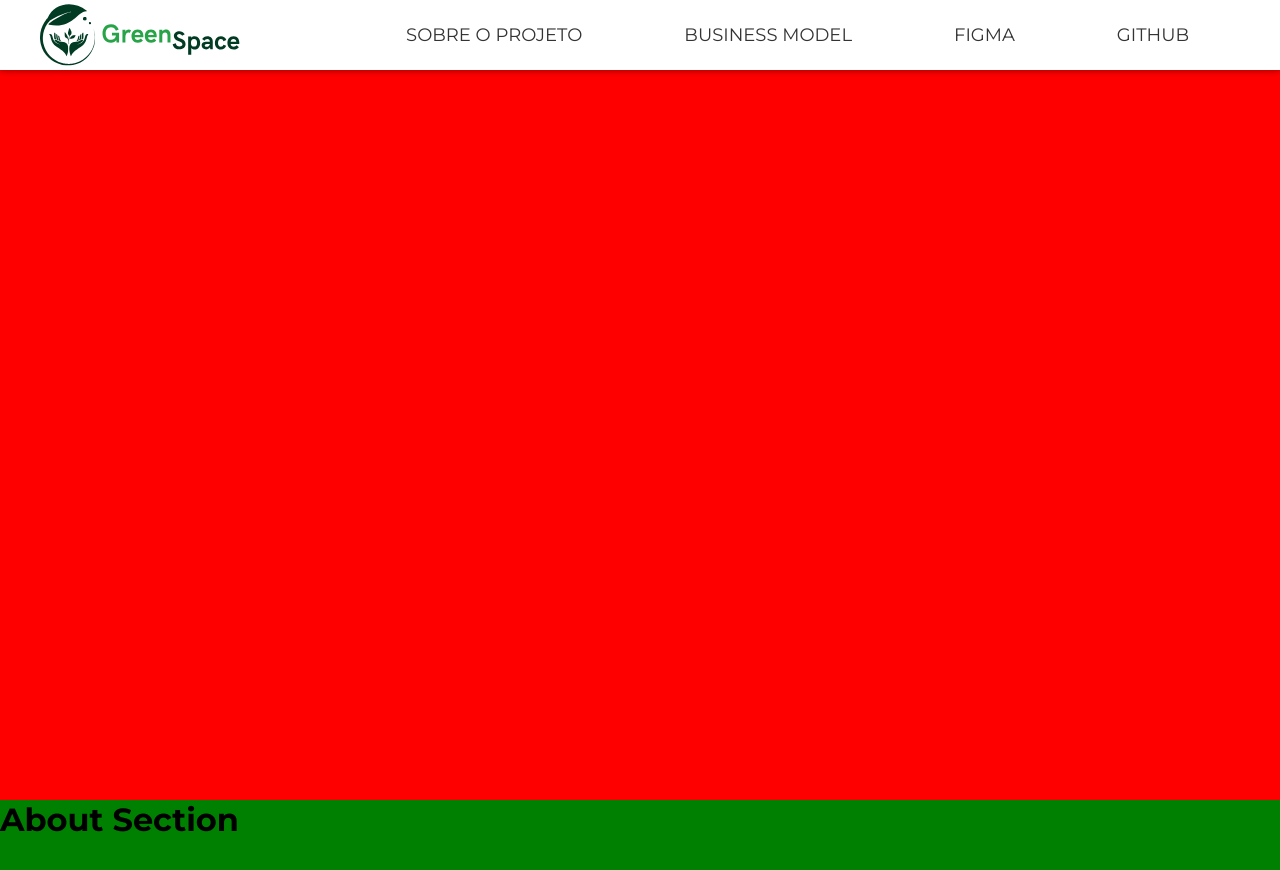
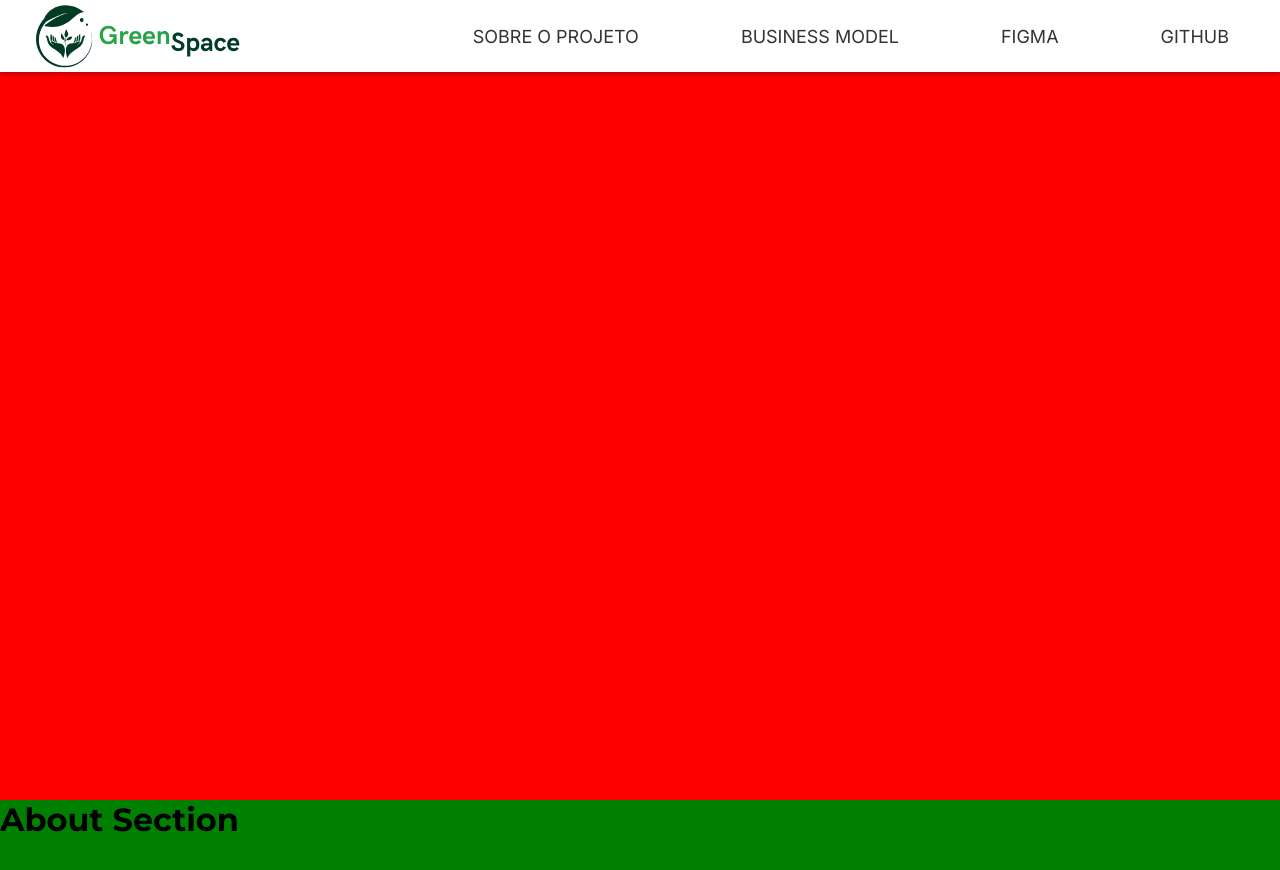
Before and after one commit to meninn/green-space-lp, a React (Vite) app: page / in a window 1280 px wide. Shown: the top 870 px of the page. Built offline with nearby package versions, Linux system fonts and the light colour scheme.

Commit message:
adding new font, and changing some sizing

```diff
--- a/src/components/Header/styles.scss
+++ b/src/components/Header/styles.scss
@@ -5,6 +5,7 @@
 
 a {
   text-decoration: none;
+  font-family: 'Inter', sans-serif;
 }
 
 .navbar__menu {
@@ -13,23 +14,23 @@
   display: flex;
 
   width: 100%;
-  height: 7rem;
+  height: 7.2rem;
 
   background-color: var(--white);
 
   justify-content: space-between;
   align-items: center;
-  padding: 0 4rem;
 
   box-shadow: 0rem 0.2rem 0.5rem var(--drop-shadow);
 }
 
 .navbar__menu img {
-  width: 20rem;
+  width: 24rem;
   height: 100%;
 
   /*IMG WAS NOT PROPERLY CENTERED*/
-  padding-top: 0.4rem;
+  padding-left: 3.6rem;
+  padding-top: 0.5rem;
 }
 
 .navbar__menu ul li a{
--- a/src/styles/variables.scss
+++ b/src/styles/variables.scss
@@ -1,15 +1,5 @@
 @import url("https://fonts.googleapis.com/css2?family=Montserrat:ital,wght@0,400;0,500;0,600;0,700;0,800;0,900;1,400;1,500;1,600;1,700;1,800;1,900&display=swap");
-
-/*
-Google fonts link
-<link rel="preconnect" href="https://fonts.googleapis.com" />
-<link rel="preconnect" href="https://fonts.gstatic.com" crossorigin />
-<link
-    href="https://fonts.googleapis.com/css2?family=Inter:wght@400;500;900&display=swap"
-    rel="stylesheet"
-/>
-
-*/
+@import url("https://fonts.googleapis.com/css2?family=Inter:wght@400;500;900&display=swap");
 
 :root {
   /* Colors */
@@ -29,6 +19,7 @@
 
   /* Font/text values */
   --montserrat: "Montserrat", sans-serif;
+  --inter:'Inter', sans-serif;
 }
 
 @mixin breakpoint($point) {
```
